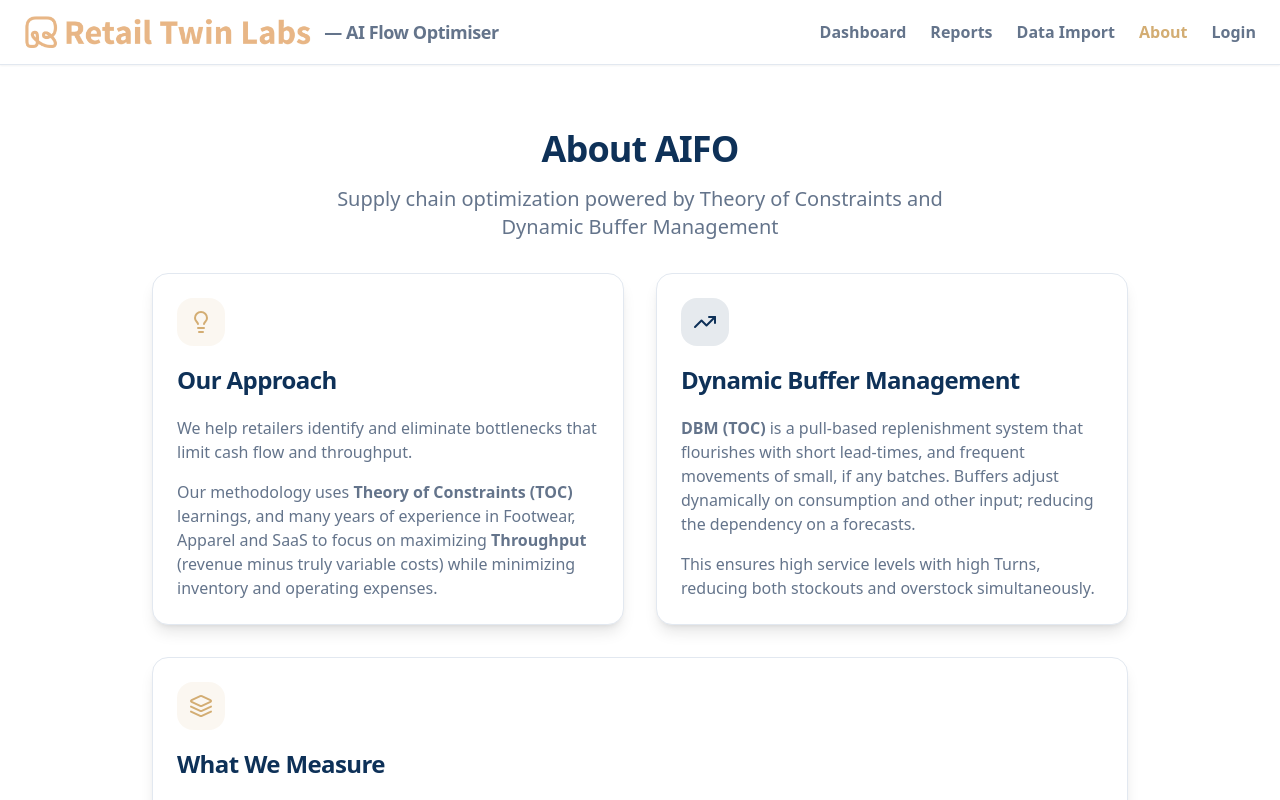
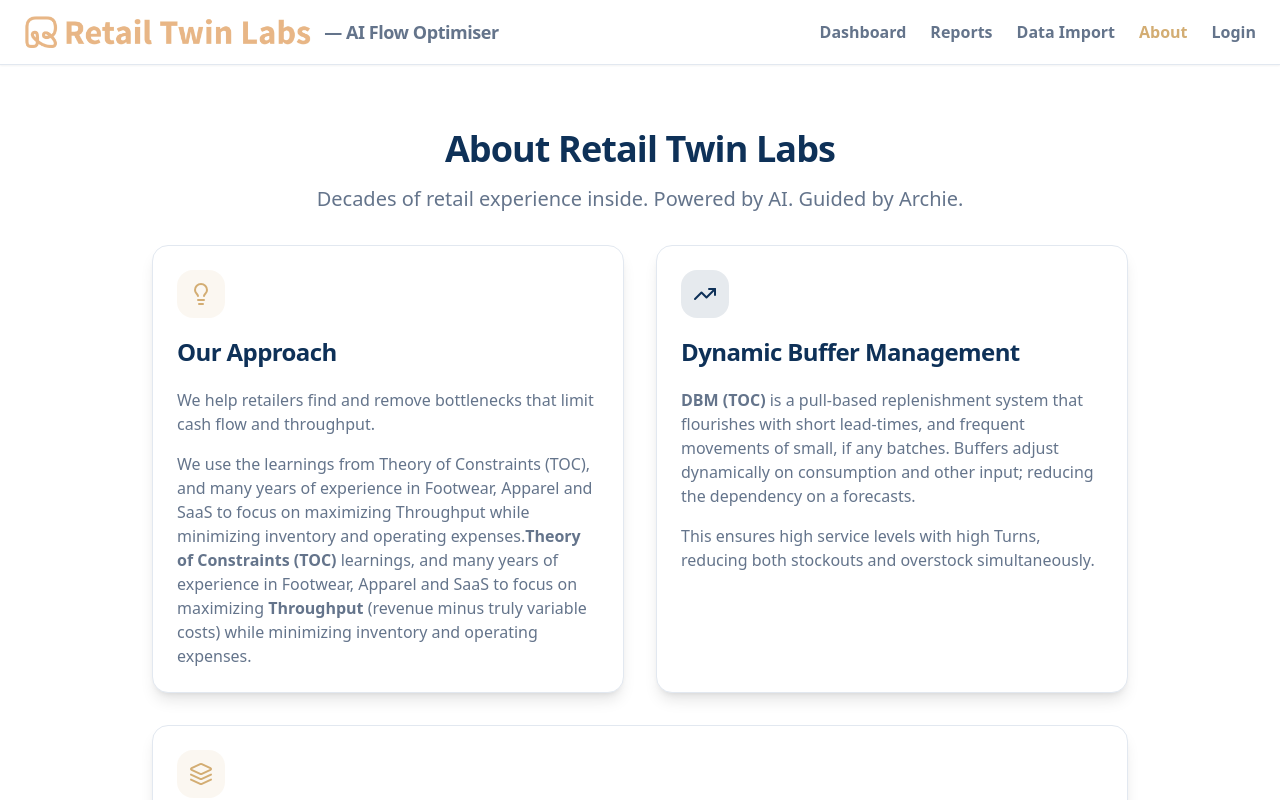
Before and after one commit to retailtwin/retailtwin-cockpit, a React (Vite) app: page /about in a window 1280 px wide. Shown: the top 800 px of the page. Built offline with nearby package versions, Linux system fonts and the light colour scheme; the HTML template or start-up script is replaced by a standard one.

Commit message:
Visual edit in Lovable
Edited UI in Lovable

```diff
--- a/src/pages/About.tsx
+++ b/src/pages/About.tsx
@@ -1,18 +1,13 @@
 import { Layout } from "@/components/Layout";
 import { Card, CardContent, CardHeader, CardTitle } from "@/components/ui/card";
 import { Lightbulb, TrendingUp, Layers } from "lucide-react";
-
 const About = () => {
-  return (
-    <Layout>
+  return <Layout>
       <div className="container mx-auto px-6 py-16 max-w-5xl">
         <div className="space-y-8">
           <div className="text-center space-y-4">
-            <h1 className="text-4xl font-bold tracking-tight">About AIFO</h1>
-            <p className="text-xl text-muted-foreground max-w-2xl mx-auto">
-              Supply chain optimization powered by Theory of Constraints and
-              Dynamic Buffer Management
-            </p>
+            <h1 className="text-4xl font-bold tracking-tight">About Retail Twin Labs</h1>
+            <p className="text-xl text-muted-foreground max-w-2xl mx-auto">Decades of retail experience inside. Powered by AI. Guided by Archie.</p>
           </div>
 
           <div className="grid md:grid-cols-2 gap-8">
@@ -24,12 +19,8 @@ const About = () => {
                 <CardTitle>Our Approach</CardTitle>
               </CardHeader>
               <CardContent className="space-y-4">
-                <p className="text-muted-foreground">
-                  We help retailers identify and eliminate bottlenecks that limit cash
-                  flow and throughput.
-                </p>
-                <p className="text-muted-foreground">
-                  Our methodology uses <strong>Theory of Constraints (TOC)</strong> learnings,
+                <p className="text-muted-foreground">We help retailers find and remove bottlenecks that limit cash flow and throughput.</p>
+                <p className="text-muted-foreground">We use the learnings from Theory of Constraints (TOC), and many years of experience in Footwear, Apparel and SaaS to focus on maximizing Throughput while minimizing inventory and operating expenses.<strong>Theory of Constraints (TOC)</strong> learnings,
                   and many years of experience in Footwear, Apparel and SaaS to focus on maximizing{" "}
                   <strong>Throughput</strong> (revenue minus truly variable
                   costs) while minimizing inventory and operating expenses.
@@ -121,8 +112,6 @@ const About = () => {
           </Card>
         </div>
       </div>
-    </Layout>
-  );
+    </Layout>;
 };
-
 export default About;
```
